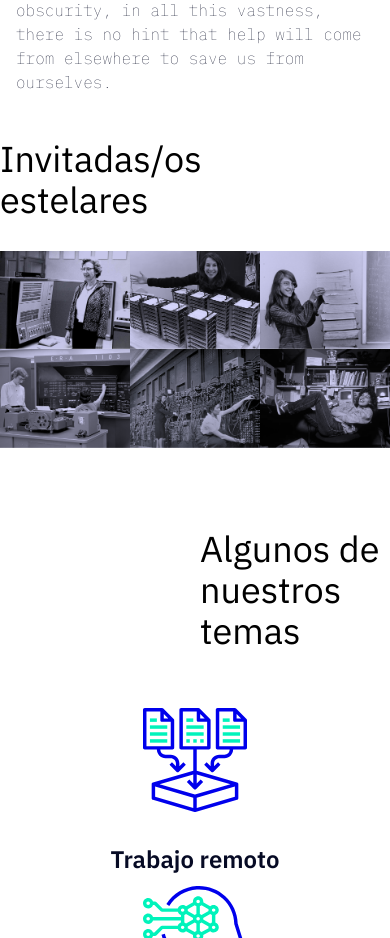
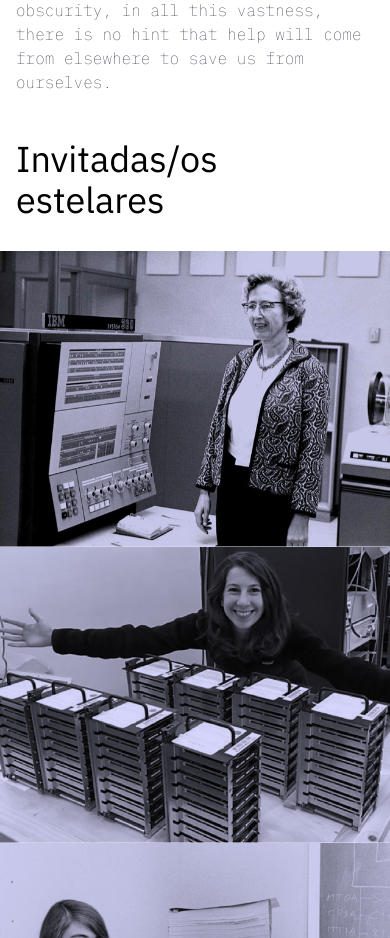
Before and after one commit to andresmorenoj/acamica-podcast, a React (Create React App) app: page / in a window 390 px wide. Shown: the part 2480-3418 px from the top of the page. Built offline with nearby package versions, Linux system fonts and the light colour scheme.

Commit message:
[ADD] Guesses section responsive styles added

```diff
--- a/src/assets/styles/components/Guesses.css
+++ b/src/assets/styles/components/Guesses.css
@@ -2,6 +2,10 @@
   width: 100%;
   position: relative;
   top: -100px;
+}
+
+.entrevistas h2 {
+  margin-left: 100px;
 }
 
 .entrevistas-imgs {
@@ -20,24 +24,17 @@
 }
 
 @media screen and (min-width: 768px) and (max-width: 1023px) {
-  .nosotros-content {
-    width: 100%;
-    padding-left: 0;
-    padding-right: 16px;
+  .entrevistas-imgs {
+    grid-template-columns: 50% 50%;
   }
 }
 
 @media screen and (max-width: 767px) {
-  .nosotros {
-    top: -90px;
-    margin-bottom: 54px;
+  .entrevistas-imgs {
+    grid-template-columns: 100%;
   }
 
-  .nosotros-content {
-    display: block;
-  }
-
-  .nosotros-content-info {
-    width: auto;
+  .entrevistas h2 {
+    margin-left: 16px;
   }
 }
--- a/src/assets/styles/components/WeSection.css
+++ b/src/assets/styles/components/WeSection.css
@@ -55,6 +55,7 @@
   }
 
   .nosotros-content-info {
+    width: auto;
     padding: 0 16px;
   }
 }
```
